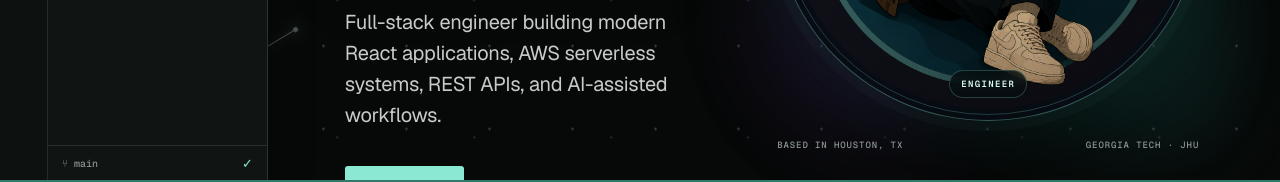
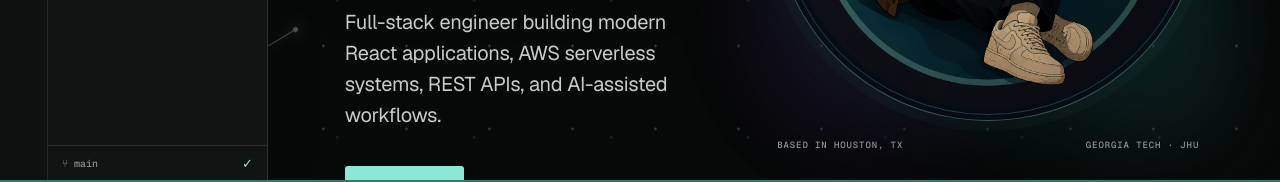
Before and after one commit to ChrisBakhit/christian-portfolio, a Next.js app: page / in a window 1280 px wide. Shown: the part 595-777 px from the top of the page. Built offline with nearby package versions, Linux system fonts and the light colour scheme.

Commit message:
Remove hero portrait label

```diff
--- a/app/page.tsx
+++ b/app/page.tsx
@@ -334,7 +334,6 @@ export default function Home() {
           <span className="portraitGlow" aria-hidden="true" />
           <div className="portraitFrame">
             <img src="/christian-agent-portrait.png" alt="Stylized portrait of Christian Bakhit" />
-            <span className="portraitLabel">Engineer</span>
           </div>
           <div className="profileMeta"><span>Based in Houston, TX</span><span>Georgia Tech · JHU</span></div>
         </div>
```
